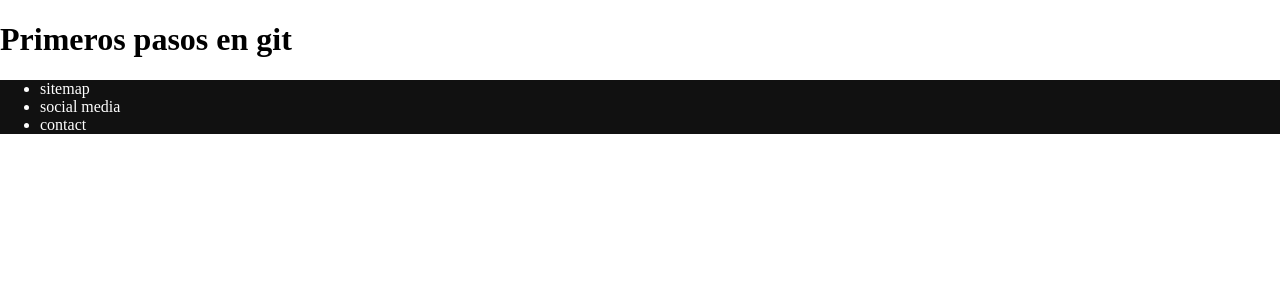
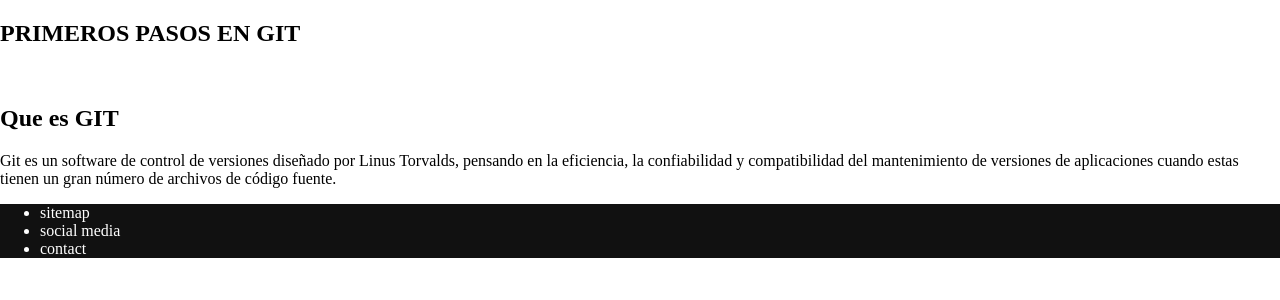
Before and after one commit to DOBLEUMARTINEZ/DOBLEU_MARTINEZ_PHP, a PHP site: page / in a window 1280 px wide. Shown: the part 124-424 px from the top of the page. Run offline with PHP 8.4, Linux system fonts and the light colour scheme.

Commit message:
SE AÑADIO QUE ES GIT A LA PAGINA

```diff
--- a/index.php
+++ b/index.php
@@ -19,9 +19,14 @@
 		</ul>
 	</nav>
 
-	<div class="body">
-		<h1>Primeros pasos en git</h1>
-	</div>
+	<section class="body">
+		<h1>PRIMEROS PASOS EN GIT</h1>
+		<br>
+		<h2>Que es GIT</h2>
+		<p>
+			Git es un software de control de versiones diseñado por Linus Torvalds, pensando en la eficiencia, la confiabilidad y compatibilidad del mantenimiento de versiones de aplicaciones cuando estas tienen un gran número de archivos de código fuente.
+		</p>
+	</section>
 
 	<footer class="footer">
 		<ul>
```
